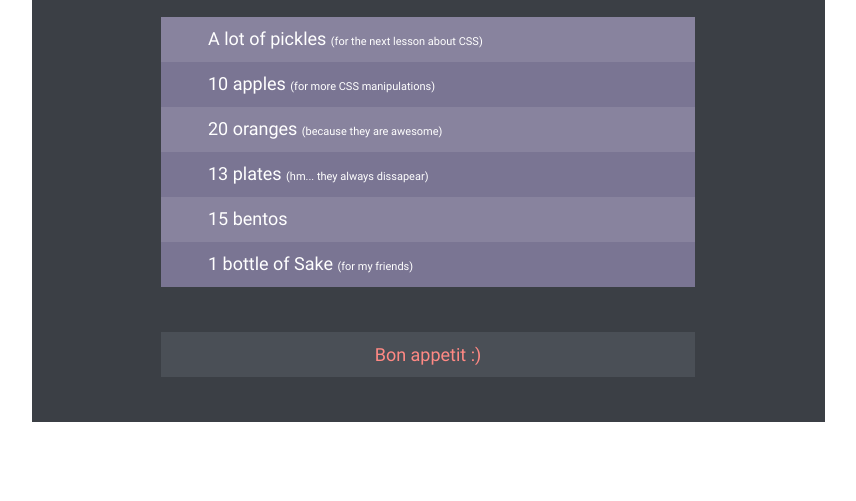
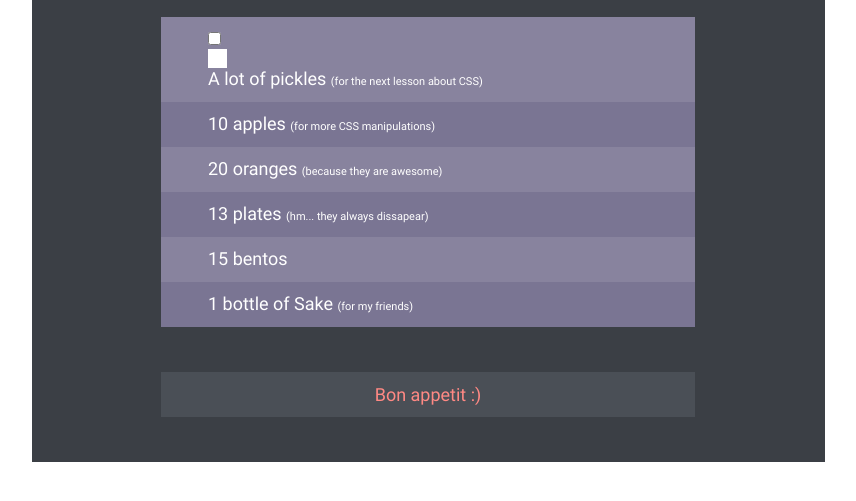
Before and after one commit to AntonZelenov/HW_Lesson_6, a plain HTML site: page index.html in a window 1280 px wide. Shown: the part 85-586 px from the top of the page, without its empty margins (212-1068 px from the left). Drawn offline with Linux system fonts and the light colour scheme.

Commit message:
3rd commit. Check-boxes

```diff
--- a/index.html
+++ b/index.html
@@ -16,12 +16,16 @@
       <div class="container_minor">
         <section>
           <ul class="list_class">
+
             <li class="list_item">
-              A lot of pickles
-              <span class="list_description"
-                >(for the next lesson about CSS)</span
-              >
+
+                <label for="check" class="list_text"></label>
+                <input id="check" type="checkbox" name="a1" class="checkbox-item">
+                <span class="pseudo_label"> A lot of pickles</span>
+                <span class="list_description">(for the next lesson about CSS)</span >
+
             </li>
+
             <li class="list_item nodd">
               10 apples
               <span class="list_description">(for more CSS manipulations)</span>
--- a/styles/style.css
+++ b/styles/style.css
@@ -66,6 +66,10 @@ body {
   background-color: #7a7593;
 }
 
+.list_text {
+  display: block;
+}
+
 .list_description {
   font-size: 11px;
   padding: 12px 0 17px;
@@ -73,7 +77,26 @@ body {
 
 .list_item:hover {
   background-color: #625e77;
-  border: 3px solid white;
+  border-top: 3px solid white;
+  border-bottom: 3px solid white;
+}
+
+input[type="checkbox"] {
+}
+
+.checkbox-item:checked + span {
+  color: black;
+}
+
+.pseudo_label::before {
+  content: "\2714";
+  width: 19px;
+  height: 19px;
+  display: block;
+  background-color: white;
+  text-align: center;
+  font-size: 12px;
+  transition: all ease-in-out 0.3s;
 }
 
 /*button*/
```
